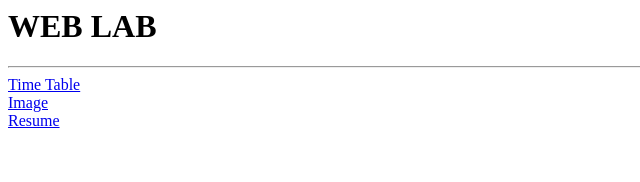
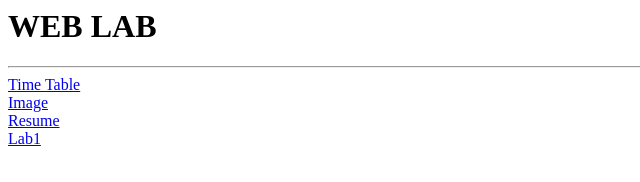
Before and after one commit to ArchanaSnaik/weblab, a plain HTML site: page index.html in a window 1280 px wide. Shown: the full height of the page, 0-640 px from the left. Drawn offline with Linux system fonts and the light colour scheme.

Commit message:
Update index.html

```diff
--- a/index.html
+++ b/index.html
@@ -10,5 +10,7 @@
     <a href="image.html">Image</a>
     <br>
     <a href="resume.html">Resume</a>
+    <br>
+    <a href="lab1.html">Lab1</a>
   </body>
 </html>
```
